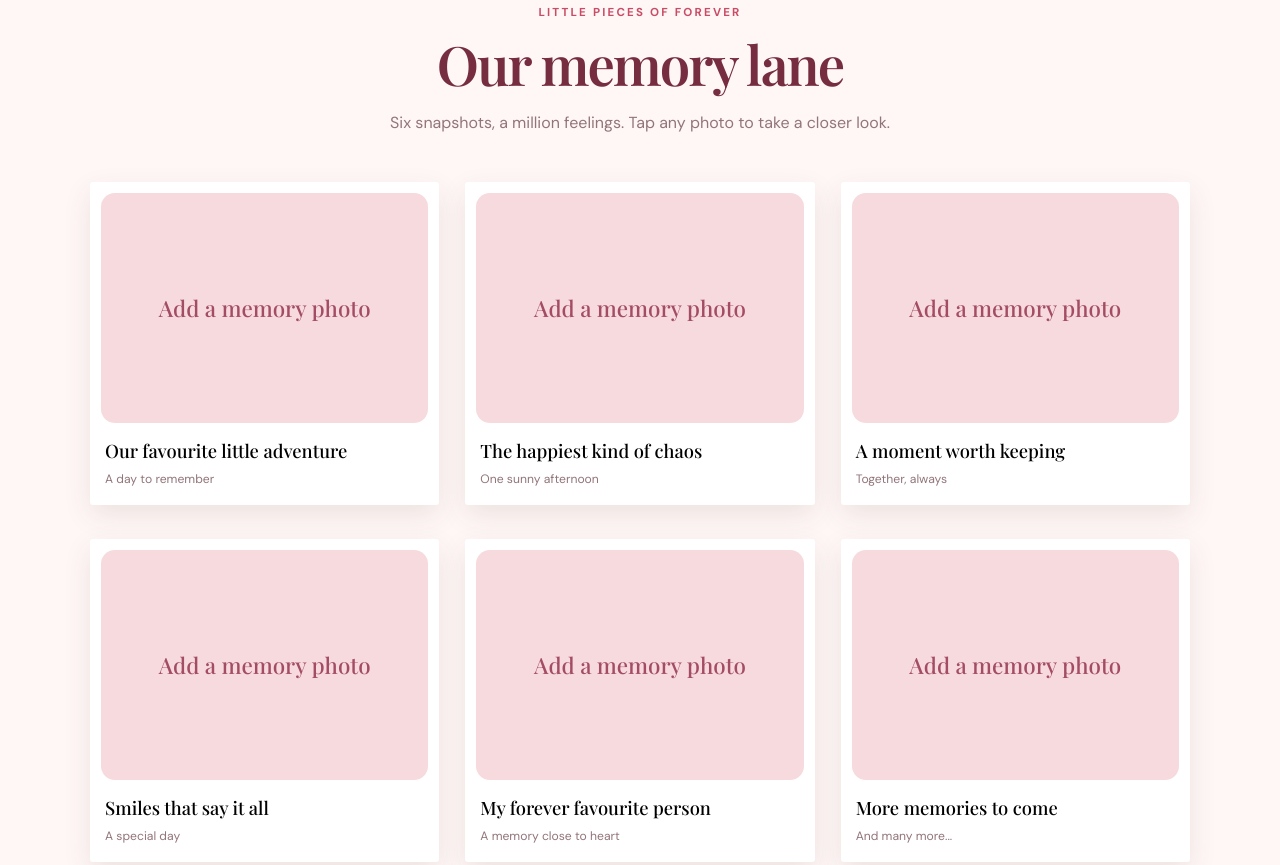
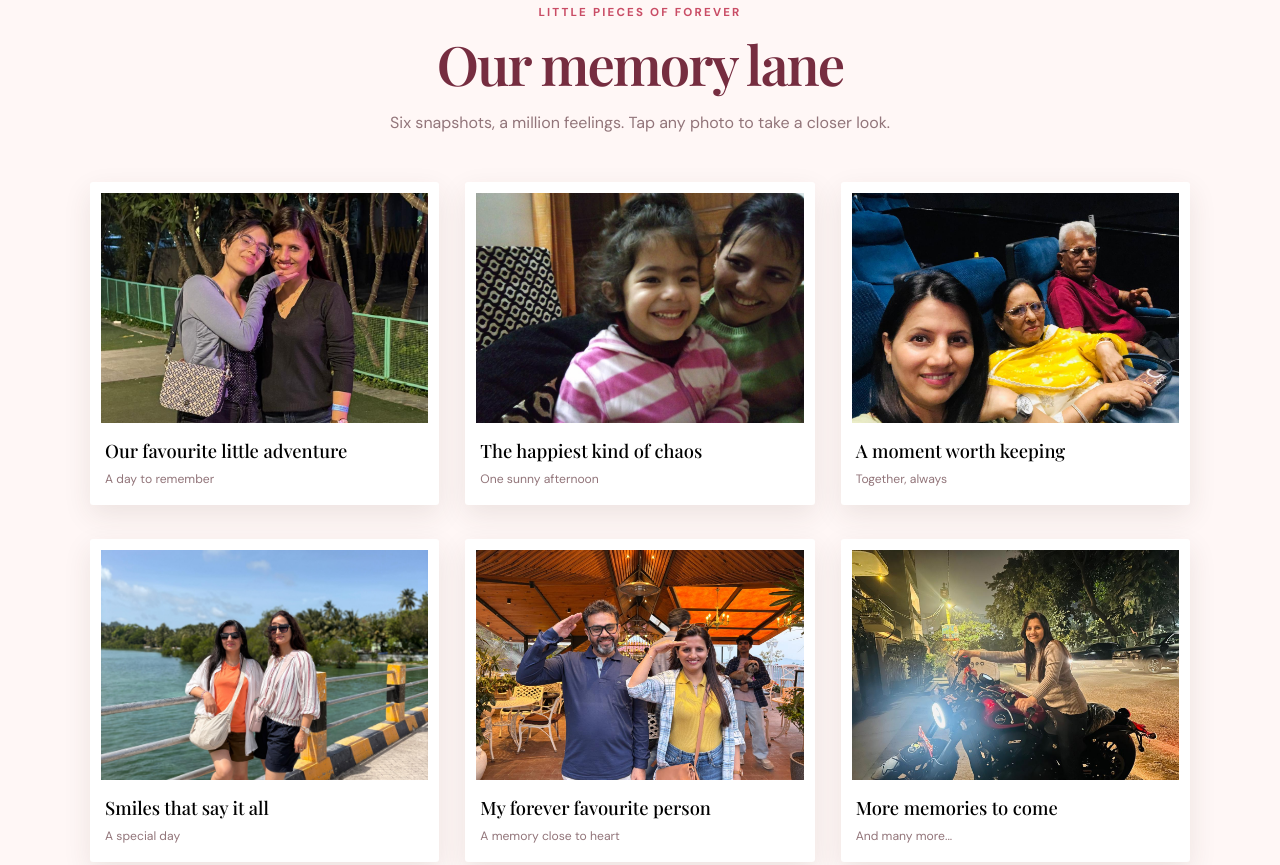
Before and after one commit to Duodoodle/mom, a plain HTML site: page index.html in a window 1280 px wide. Shown: the part 849-1714 px from the top of the page. Drawn offline with nearby package versions, Linux system fonts and the light colour scheme.

Commit message:
Update index.html

```diff
--- a/index.html
+++ b/index.html
@@ -154,15 +154,15 @@
     const PERSONAL = {
       momName: "Mom",
       myName: "Tanay and Jiya",
-      heroPhoto: "", // e.g. "https://your-site.com/mom-and-me.jpg"
+      heroPhoto: "https://duodoodle.github.io/mom/1.jpg", // e.g. "https://your-site.com/mom-and-me.jpg"
       heroCaption: "A lifetime of love, laughter, and the little moments that mean everything.",
       memories: [
-        { photo: "", caption: "Our favourite little adventure", date: "A day to remember" },
-        { photo: "", caption: "The happiest kind of chaos", date: "One sunny afternoon" },
-        { photo: "", caption: "A moment worth keeping", date: "Together, always" },
-        { photo: "", caption: "Smiles that say it all", date: "A special day" },
-        { photo: "", caption: "My forever favourite person", date: "A memory close to heart" },
-        { photo: "", caption: "More memories to come", date: "And many more..." }
+        { photo: "https://duodoodle.github.io/mom/2.jpg", caption: "Our favourite little adventure", date: "A day to remember" },
+        { photo: "https://duodoodle.github.io/mom/3.jpg", caption: "The happiest kind of chaos", date: "One sunny afternoon" },
+        { photo: "https://duodoodle.github.io/mom/4.jpg", caption: "A moment worth keeping", date: "Together, always" },
+        { photo: "https://duodoodle.github.io/mom/5.jpg", caption: "Smiles that say it all", date: "A special day" },
+        { photo: "https://duodoodle.github.io/mom/6.jpg", caption: "My forever favourite person", date: "A memory close to heart" },
+        { photo: "https://duodoodle.github.io/mom/7.jpg", caption: "More memories to come", date: "And many more..." }
       ],
       // Personalise the seven names and messages below.
       notes: [
@@ -176,7 +176,7 @@
       ],
       video: {
         name: "A Special Video",
-        url: "" // Add a direct video URL, e.g. "https://your-site.com/video.mp4"
+        url: "https://duodoodle.github.io/mom/vid.mp4" // Add a direct video URL, e.g. "https://your-site.com/video.mp4"
       },
       reasons: [
         "You give us the freedom to do what we want, and how we want.",
```
